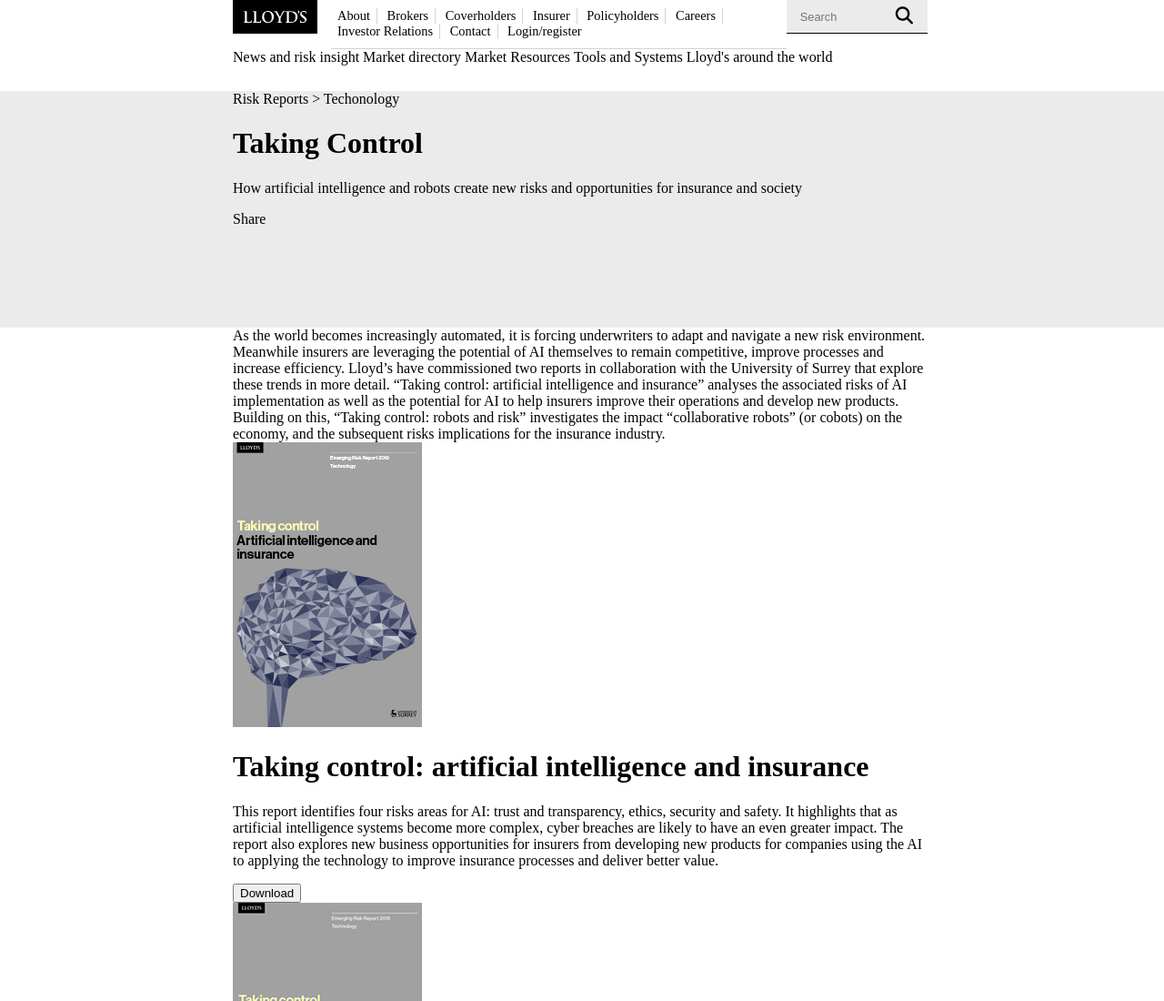
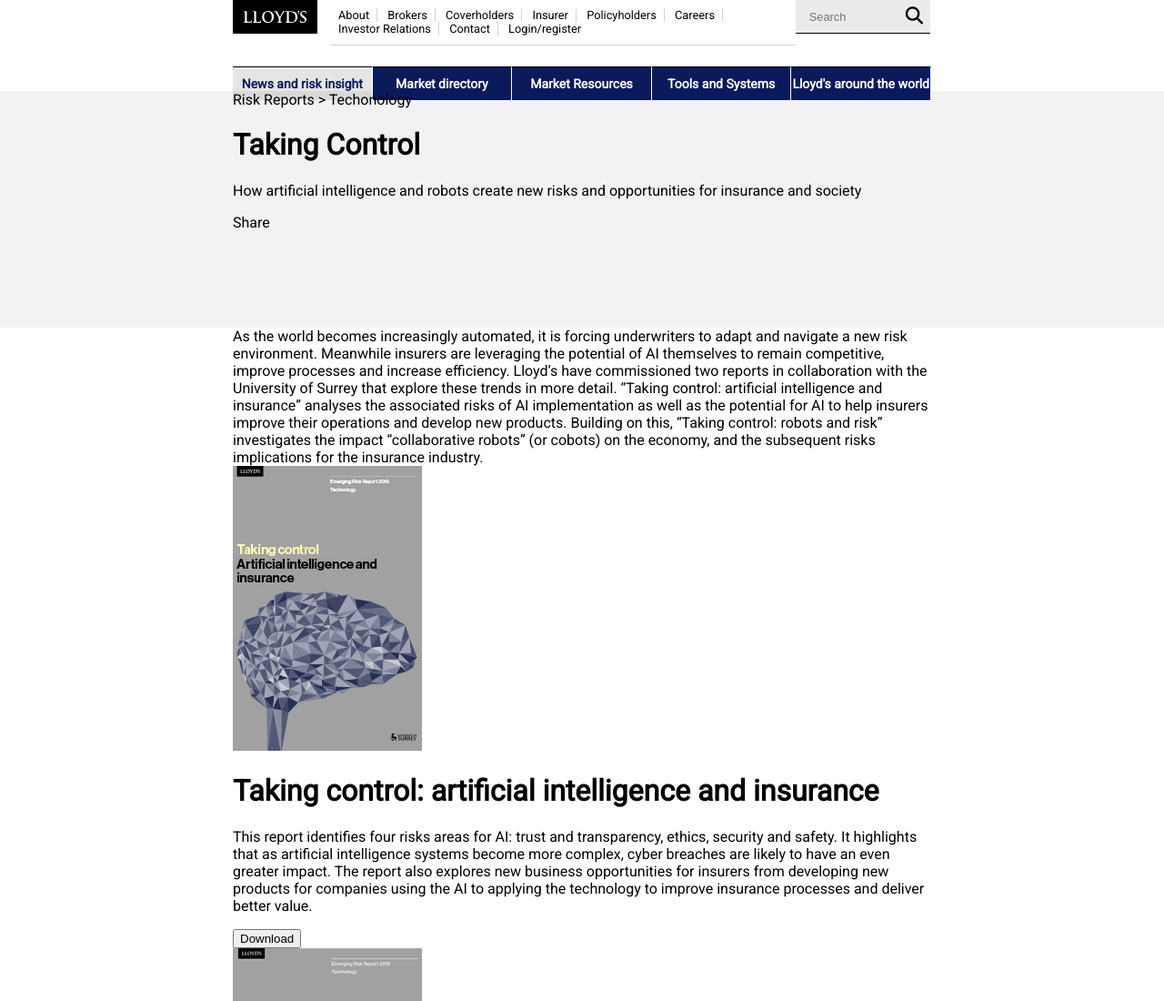
Before and after one commit to jenesh/Lloyd-s-Landing-page-clone, a plain HTML site: page index.html in a window 1280 px wide. Shown: the top 1100 px of the page at 91% size. Drawn offline with Linux system fonts and the light colour scheme.

Commit message:
all navs almost completed

```diff
--- a/index.html
+++ b/index.html
@@ -7,6 +7,7 @@
     <title>Taking Control - Lloyd's</title>
     <link rel="stylesheet" href="style.css">
     <script src="https://kit.fontawesome.com/c440029381.js"></script>
+    <link href="https://fonts.googleapis.com/css?family=Roboto&display=swap" rel="stylesheet">
 </head>
 <body>
     <div class="page">
@@ -34,7 +35,7 @@
             </div>
             <div class="nav-content">
                 <ul class="content-list">
-                    <li class="content-list-items">News and risk insight</li>
+                    <li class="content-list-items active">News and risk insight</li>
                     <li class="content-list-items">Market directory</li>
                     <li class="content-list-items">Market Resources</li>
                     <li class="content-list-items">Tools and Systems</li>
--- a/style.css
+++ b/style.css
@@ -4,6 +4,7 @@
     margin: 0px;
     box-sizing: border-box;
     text-decoration: none;
+    font-family: 'Roboto', sans-serif;
 }
 /* Removing list styles for all ul tags */
 ul{
@@ -16,7 +17,7 @@
 }
 /* Styling out the heading */
 .header{
-    background-color: rgba(0,0,0,.08);
+    background-color: rgba(0,0,0,.05);
     height: 260px;
 }
 /* Changing multiple classes to inline-block to line them up */
@@ -34,7 +35,7 @@
     border-bottom: 1px solid lightgray;
     padding: 9px 0 10px 0;
     margin: 0 0 0 15px;
-    font-size: .9rem;
+    font-size: .8rem;
 }
 .logo-img{
     width: 93px;
@@ -42,10 +43,11 @@
 .web-list-items{
     border-right: 1px solid lightgray;
     text-align: center;
-    padding: 0 7px 0 7px;
+    padding: 0 8px 0 8px;
 }
 .web-list-items:last-child{
     border: none;
+    padding-right: 14.2px;
 }
 a{
     color: black;
@@ -58,17 +60,46 @@
     background: rgba(0,0,0,.08);
     color: white;
     border: none;
-    width: 140px;
+    width: 130px;
     height: 0px;
 }
 #input{
     border-bottom: 1px solid black;
-    padding: 18px 0 18px 15px;
+    padding: 18px 3px 18px 15px;
     font-size: .8em;
 }
 .fas{
     position: relative;
     top: 8px;
-    right: 20px;
+    right: 9px;
     font-size: 1.2rem;
 }
+.nav-content{
+    height: 60px;
+    display: flex;
+    flex-direction: column;
+    justify-content: flex-end;
+}
+.content-list{
+    display: flex;
+    flex-direction: row;
+    justify-content: center;
+    align-items: center;
+    font-weight: 900;
+}
+.content-list-items{
+    border-top: 1px solid black;
+    font-size: 14px;
+    color: white;
+    background: rgb(10, 26, 91);
+    border-right: 1px solid white;
+    text-align: center;
+    width: 200px;
+    padding: 10px 0 10px 0;
+    font-weight: 900;
+}
+.active{
+    background: rgba(0,0,0,.10);
+    color: rgb(10, 26, 91);
+    font-weight: 900;
+}
```
